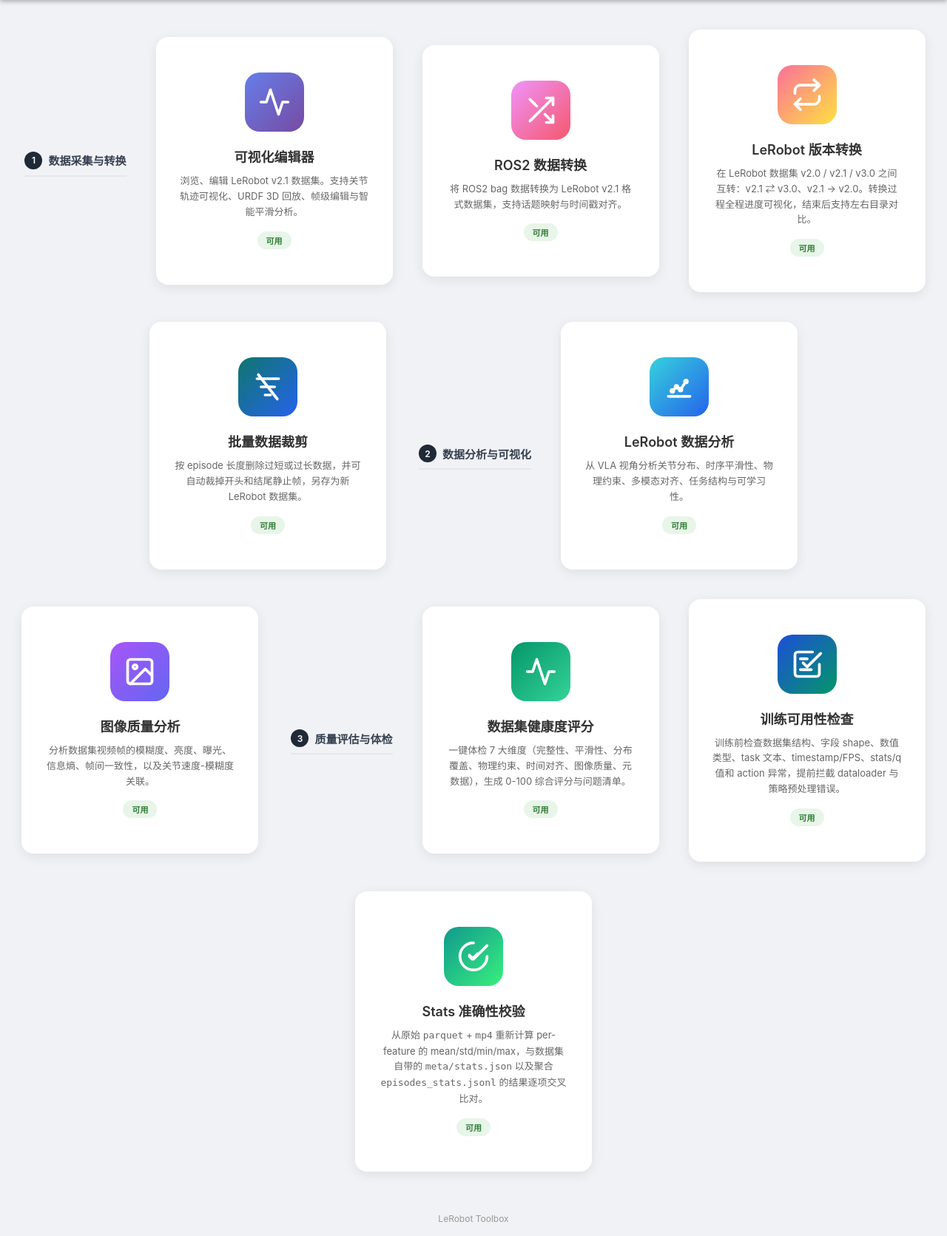
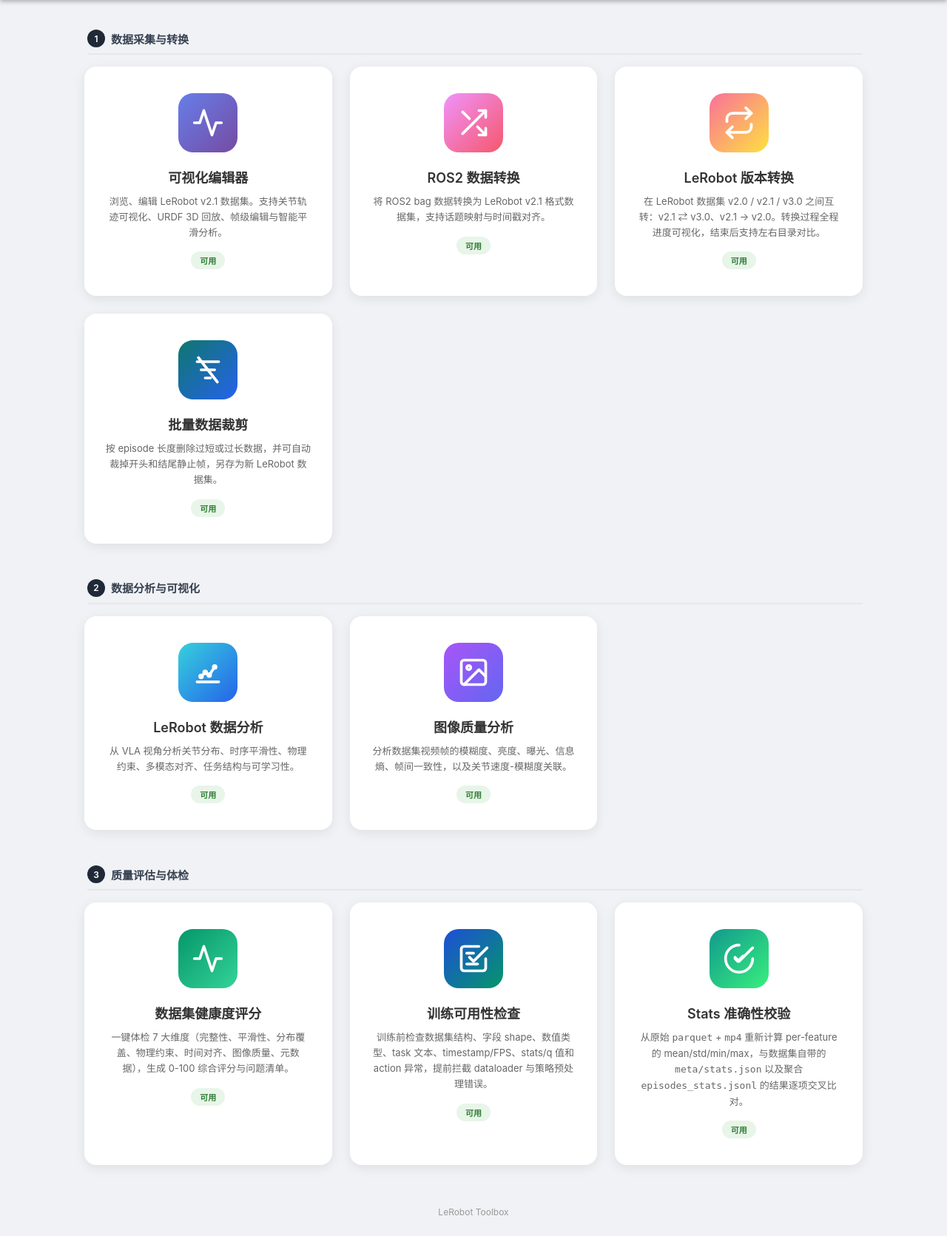
Before and after one commit to liyankang/lerobot_visualize, a Flask app: page / in a window 1280 px wide. Shown: the part 87-1758 px from the top of the page at 74% size. After the commit the page ends 1730 px from the top, so only its background shows below. Run offline with Flask 2, Linux system fonts and the light colour scheme; parts of the project's set-up code (start-up, migrations or seed data) failed here and were passed over.

Commit message:
style(portal page): 调整门户页布局与卡片样式
将门户页从flex布局改为grid自适应布局，优化卡片间距与内边距，调整整体最大宽度实现居中展示

```diff
--- a/templates/portal.html
+++ b/templates/portal.html
@@ -21,13 +21,15 @@
         header p { font-size: 13px; color: #aab; margin-top: 4px; }
 
         .portal {
-            flex: 1; display: flex; justify-content: center; align-items: center;
-            padding: 40px 24px; gap: 40px; flex-wrap: wrap;
+            flex: 1; display: grid;
+            grid-template-columns: repeat(auto-fit, minmax(300px, 1fr));
+            max-width: 1100px; margin: 0 auto;
+            padding: 40px 24px; gap: 24px;
         }
 
         .card {
             background: #fff; border-radius: 16px;
-            width: 320px; padding: 48px 32px;
+            padding: 36px 28px;
             text-align: center; text-decoration: none; color: #333;
             box-shadow: 0 4px 16px rgba(0,0,0,0.08);
             transition: transform 0.2s, box-shadow 0.2s;
```
